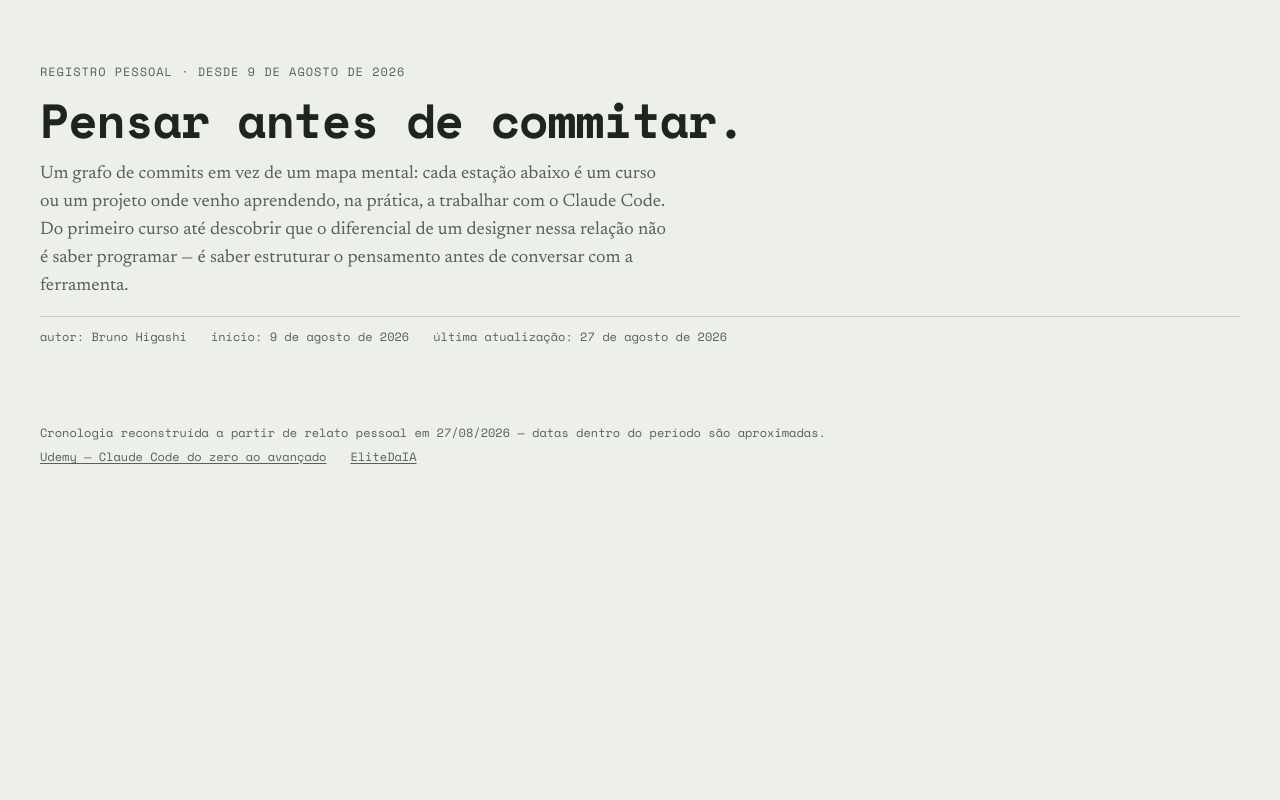
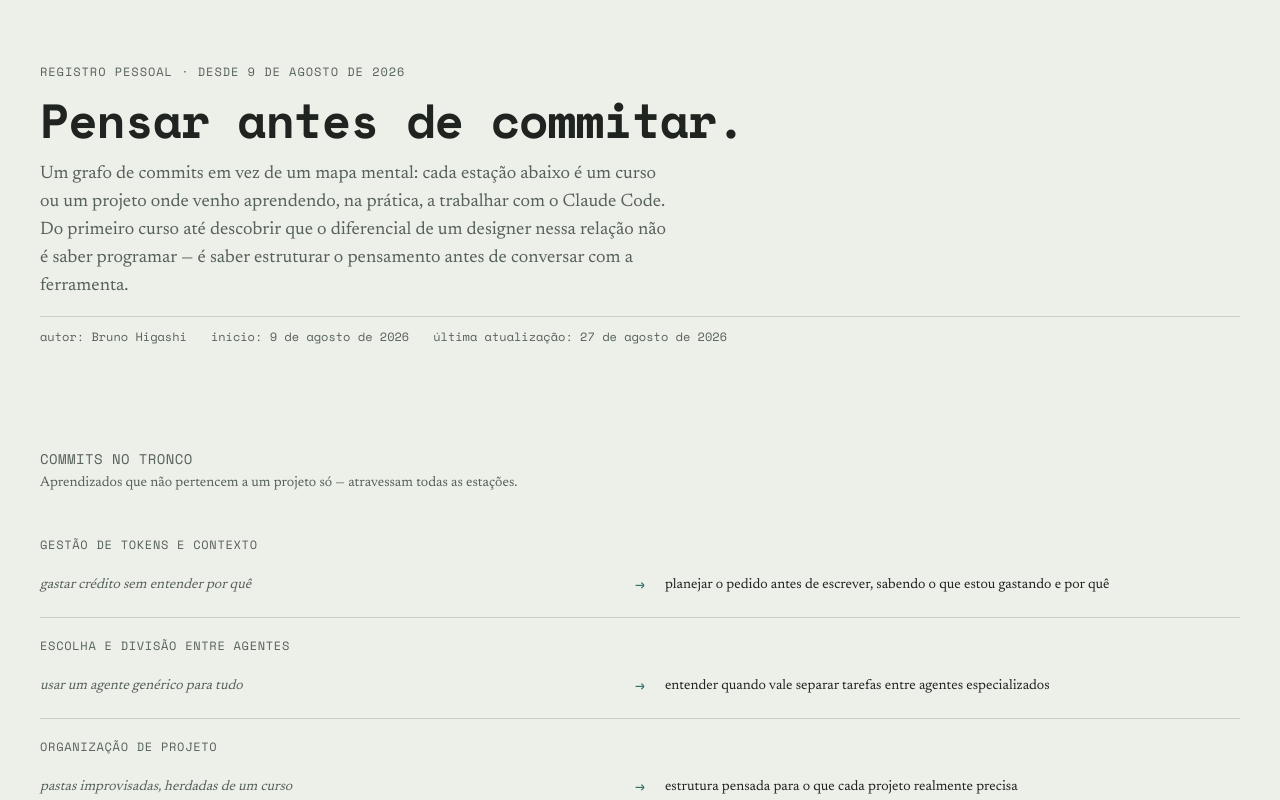
Before and after one commit to brunoshigueharu-oss/TCC, a Next.js app: page /jornada in a window 1280 px wide. Shown: the top 800 px of the page. Built offline with nearby package versions, Linux system fonts and the light colour scheme.

Commit message:
feat(jornada): add cross-cutting trunk commits section

```diff
--- /dev/null
+++ b/app/jornada/_components/trunk-commits.tsx
@@ -0,0 +1,33 @@
+import type { TrunkItem } from "@/lib/data/learning-journey";
+
+export function TrunkCommits({ items }: { items: TrunkItem[] }) {
+  return (
+    <section className="flex flex-col gap-6 px-6 py-16 sm:px-10">
+      <div className="flex flex-col gap-1">
+        <h2 className="font-journey-mono text-sm tracking-[0.03em] text-journey-ink-soft uppercase">
+          commits no tronco
+        </h2>
+        <p className="max-w-[64ch] text-sm text-journey-ink-soft">
+          Aprendizados que não pertencem a um projeto só — atravessam todas as estações.
+        </p>
+      </div>
+      <dl className="flex flex-col">
+        {items.map((item) => (
+          <div
+            key={item.label}
+            className="grid gap-2 border-b border-journey-line py-5 last:border-b-0 sm:grid-cols-[1fr_auto_1fr] sm:items-center sm:gap-5"
+          >
+            <dt className="font-journey-mono text-xs tracking-[0.06em] text-journey-ink-soft uppercase sm:col-span-3">
+              {item.label}
+            </dt>
+            <dd className="text-sm text-journey-ink-soft italic">{item.before}</dd>
+            <span className="hidden font-journey-mono text-journey-accent sm:block" aria-hidden>
+              →
+            </span>
+            <dd className="text-sm text-journey-ink">{item.after}</dd>
+          </div>
+        ))}
+      </dl>
+    </section>
+  );
+}
--- a/app/jornada/page.tsx
+++ b/app/jornada/page.tsx
@@ -2,6 +2,7 @@ import { Newsreader, Space_Mono } from "next/font/google";
 
 import { learningJourney } from "@/lib/data/learning-journey";
 import { Hero } from "./_components/hero";
+import { TrunkCommits } from "./_components/trunk-commits";
 
 const spaceMono = Space_Mono({
   variable: "--font-space-mono",
@@ -21,6 +22,7 @@ export default function JornadaPage() {
       className={`${spaceMono.variable} ${newsreader.variable} flex min-h-screen flex-col bg-journey-paper font-journey-serif text-journey-ink`}
     >
       <Hero journey={learningJourney} />
+      <TrunkCommits items={learningJourney.trunkItems} />
       <footer className="flex flex-col gap-2 px-6 py-10 font-journey-mono text-xs text-journey-ink-soft sm:px-10">
         <span>
           Cronologia reconstruída a partir de relato pessoal em 27/08/2026 — datas dentro do
```
